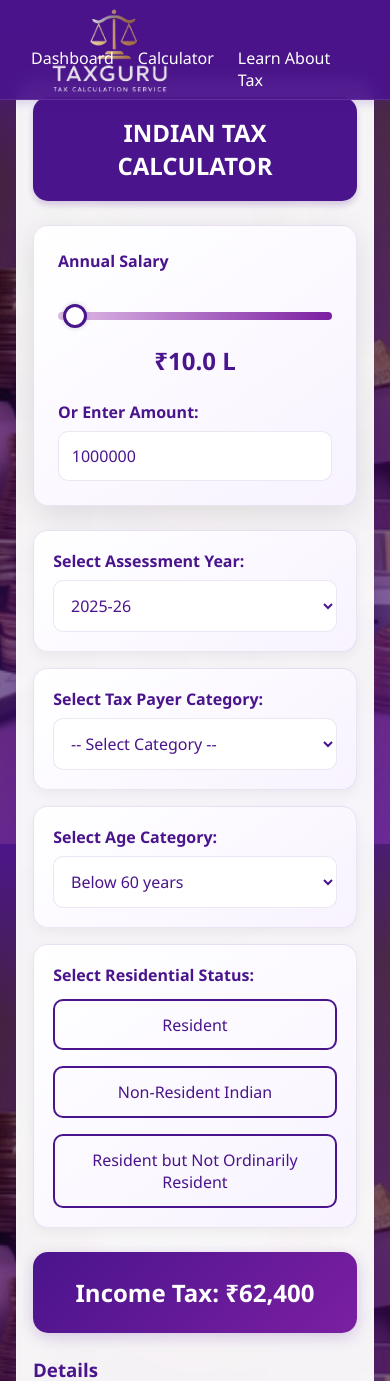
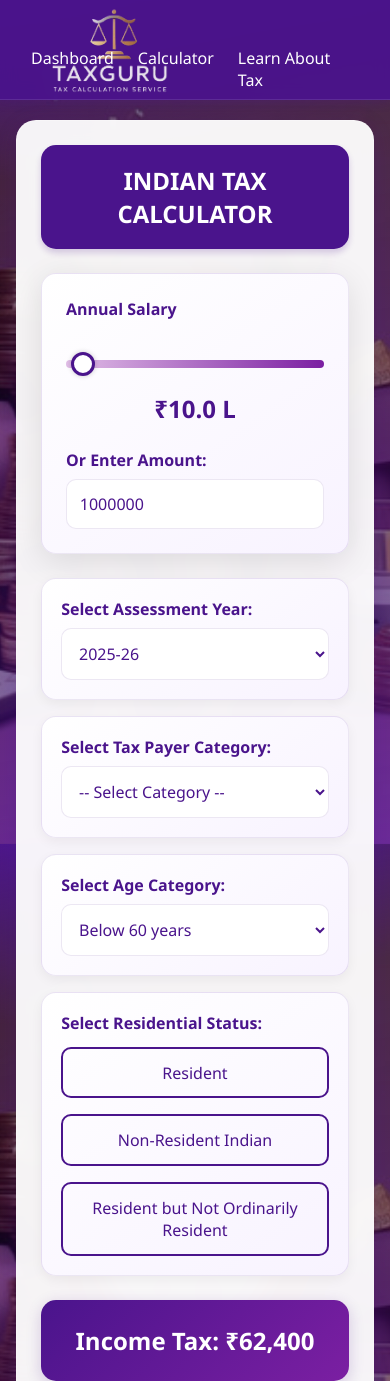
Before and after one commit to Tanishquppal220/Hackathon, a Flask app: page /calc in a window 390 px wide. Shown: the top 1381 px of the page. Run offline with Flask 2, Linux system fonts and the light colour scheme.

Commit message:
Front End Cleanup

```diff
--- a/static/css/calculator.css
+++ b/static/css/calculator.css
@@ -1,7 +1,9 @@
 .calculator-container {
     max-width: 1200px;
-    margin: 100px auto 1.5rem auto;
-    padding: 1.5rem;
+    margin: 150px auto 1.5rem auto;
+        /* Increased from 100px to 150px */
+        padding: 2rem;
+        /* Increased padding for better spacing */
     background: rgba(255, 255, 255, 0.95);
     backdrop-filter: blur(10px);
     border: 1px solid rgba(255, 255, 255, 0.2);
@@ -162,8 +164,9 @@ select:focus, input:focus {
 /* Responsive Design */
 @media (max-width: 768px) {
     .calculator-container {
-        margin: 80px 1rem 1rem 1rem;
-        padding: 1rem;
+        margin: 120px 1rem 1rem 1rem;
+            /* Increased from 80px to 120px for mobile */
+            padding: 1.5rem;
     }
 
     .status-options {
```
